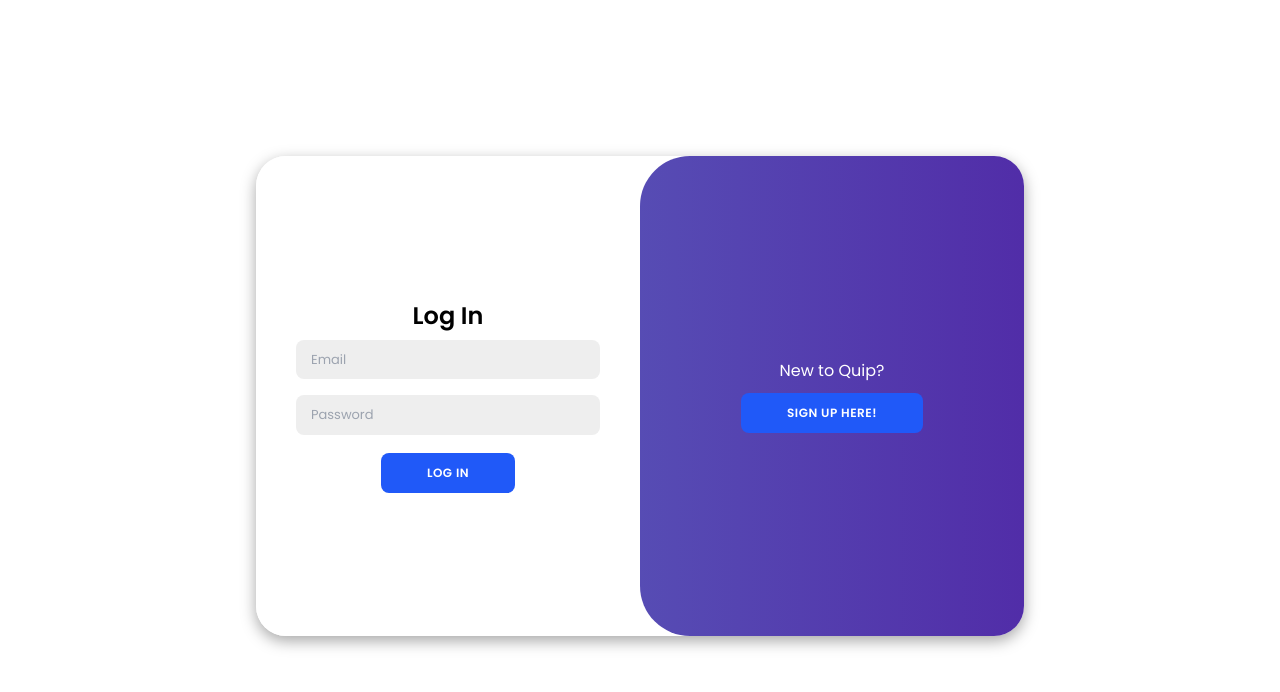
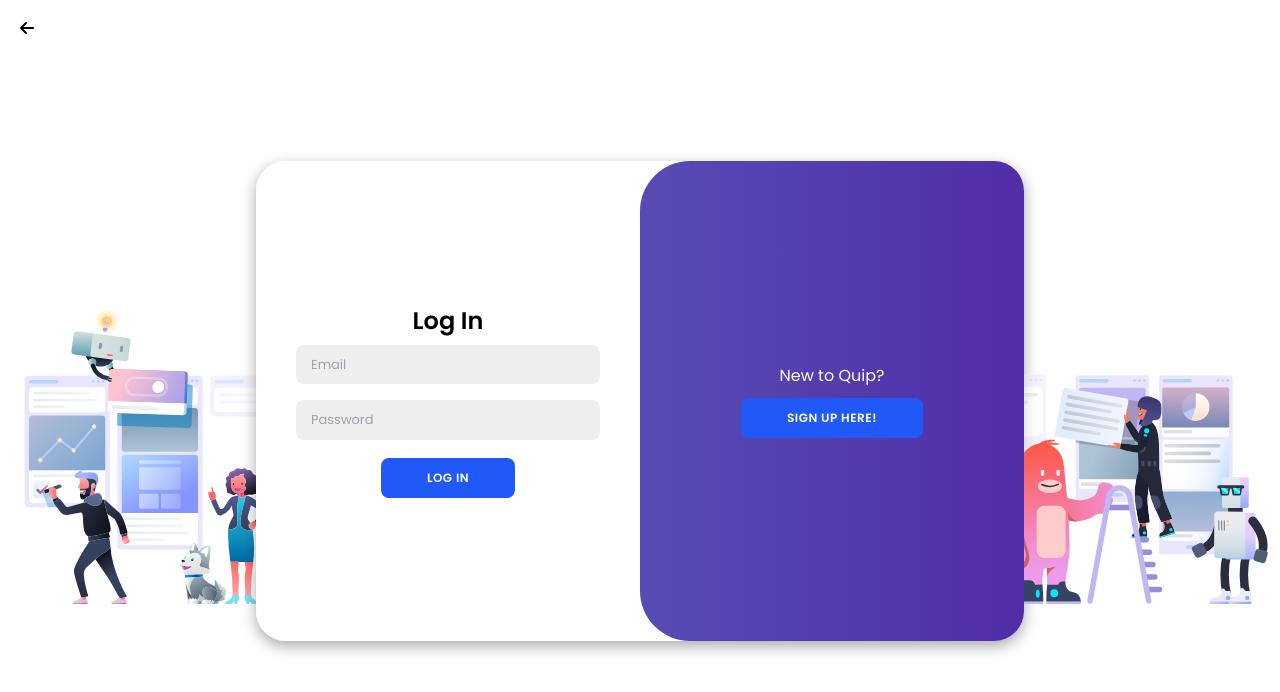
Before and after one commit to Carl0s4321/Quip, a React (Vite) app: page /auth in a window 1280 px wide. Shown: the top 692 px of the page. Built offline with nearby package versions, Linux system fonts and the light colour scheme; no server answers.

Commit message:
added more navigations

```diff
--- a/package.json
+++ b/package.json
@@ -10,6 +10,9 @@
     "preview": "vite preview"
   },
   "dependencies": {
+    "@fortawesome/fontawesome-svg-core": "^6.6.0",
+    "@fortawesome/free-solid-svg-icons": "^6.6.0",
+    "@fortawesome/react-fontawesome": "^0.2.2",
     "appwrite": "^15.0.0",
     "framer-motion": "^11.3.28",
     "react": "^18.3.1",
--- a/src/App.jsx
+++ b/src/App.jsx
@@ -5,11 +5,11 @@
 function App() {
   return (
     <Router>
-    <div className="relative mt-14">
       <Routes>
         <Route path="/" element={
           <>
             <Navbar/>
+            <div className="relative mt-14">
             <Hero />
             <About />
             <div className='bg-custom-overall-gradient'>
@@ -17,12 +17,12 @@
               <Subscribe />
             </div>
             <Footer/>
+            </div>
           </>
         } />
         <Route path="/auth" element={<Auth />} /> {/* only render auth component on /auth */}
         <Route path="/home" element={<Home />} />
       </Routes>
-    </div>
     </Router>
   );
 }
--- a/src/components/Welcome/Auth.jsx
+++ b/src/components/Welcome/Auth.jsx
@@ -3,6 +3,9 @@
 import { useLocation, useNavigate} from 'react-router-dom';
 import useUserStore from '../../store/userStore';
 import { AppwriteException } from 'appwrite';
+import { authLeft, authRight } from '../../assets';
+import { FontAwesomeIcon } from '@fortawesome/react-fontawesome';
+import { faArrowLeft } from '@fortawesome/free-solid-svg-icons';
 
 const Auth = () => {
   const location = useLocation();
@@ -68,7 +71,14 @@
   }
 
   return (
-    <div className='flex justify-center items-center h-[85vh] flex-col'>
+    <>
+    <FontAwesomeIcon icon={faArrowLeft} className='p-5 cursor-pointer'onClick={()=>{navigate('/')}}/>
+    <div className='flex justify-center items-center h-[85vh]'>
+      {/* <div >
+      </div> */}
+      <div className='w-1/4 h-1/4 absolute left-0'>
+        <img src={authLeft}/>
+      </div>
       <div className={`container ${isSignUp ? 'active' : ''}`}>
         <div className={`form-container ${isSignUp ? 'sign-up' : 'sign-in'}`}>
           {isSignUp ? (
@@ -121,7 +131,11 @@
           </div>
         </div>
       </div>
+      <div className='w-1/4 h-1/4 absolute right-0'>
+        <img src={authRight}/>
       </div>
+  </div>
+  </>
 );
 };
 
```
Also changed, not shown: 1 other file (tests, documents, lock files or other folders). Lines whose indentation alone changed are shown as unchanged.
